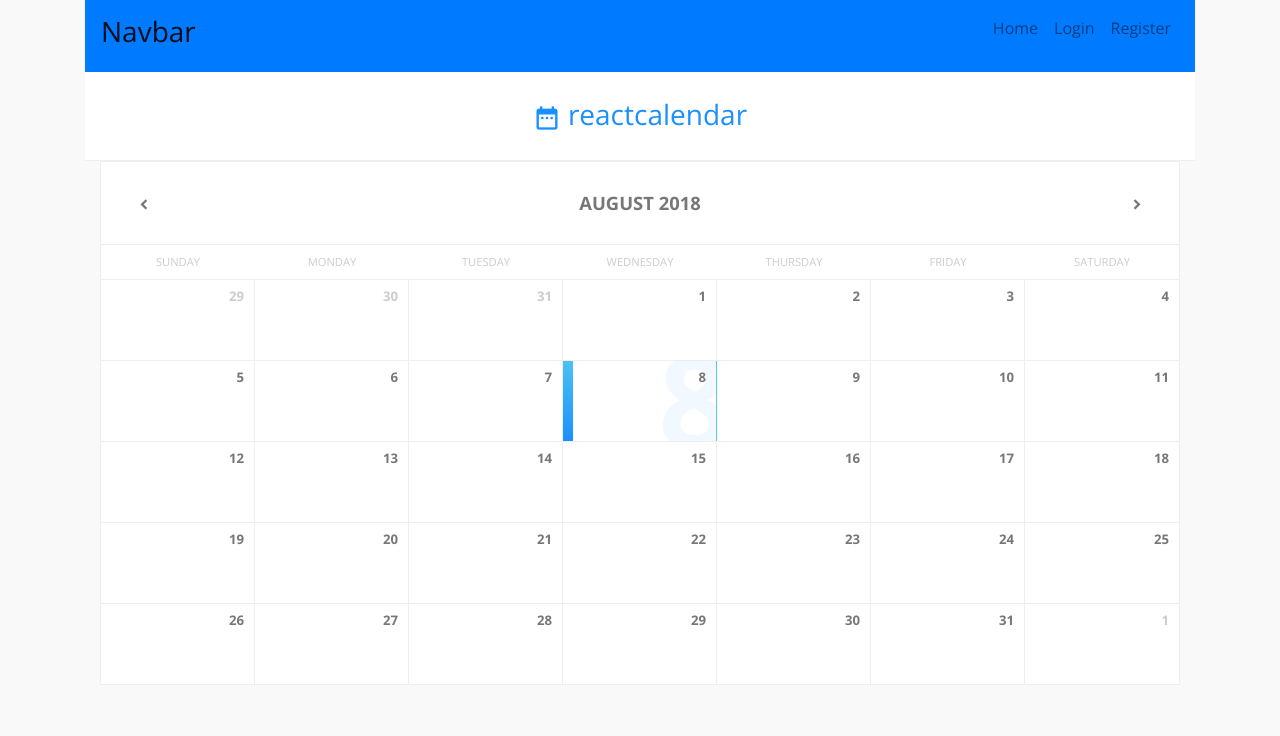
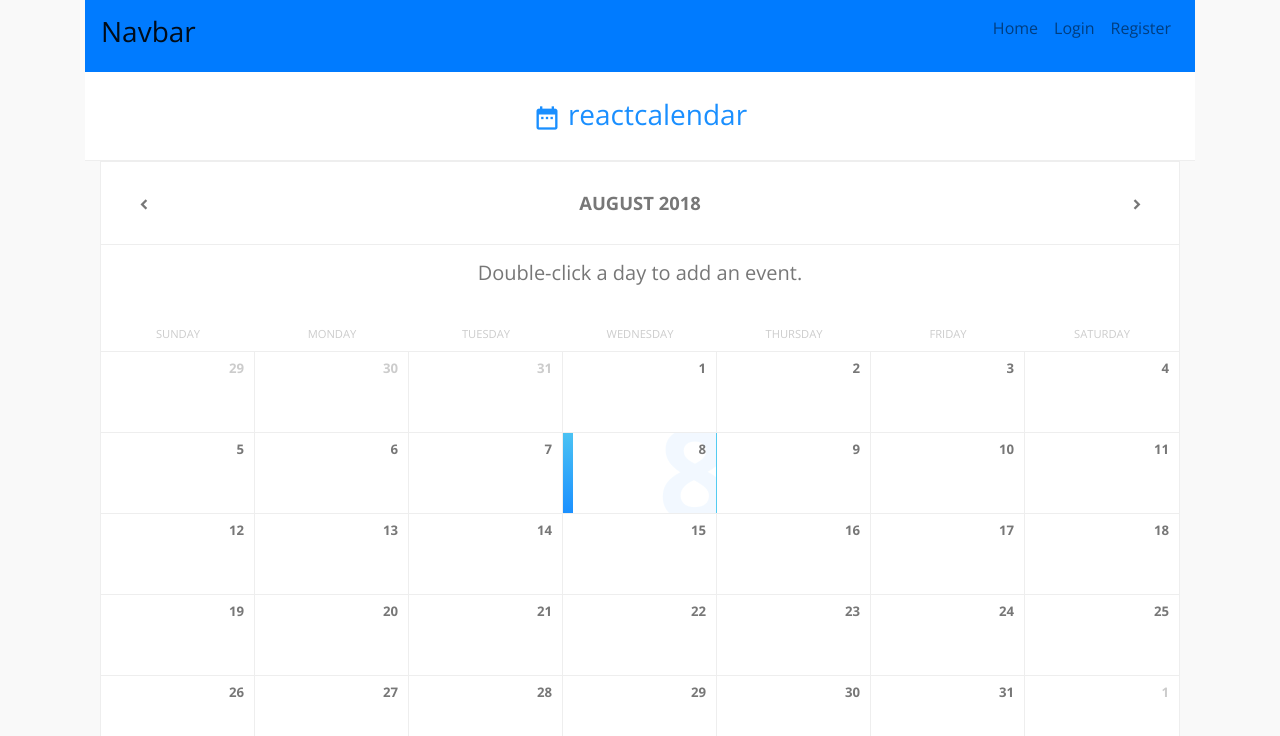
Before and after one commit to 528491/Project-3, a React (Create React App) app in the folder client/: page /calendar in a window 1280 px wide. Shown: the top 736 px of the page. Built offline with nearby package versions, Linux system fonts and the light colour scheme.

Commit message:
Add a message for double-clicking a day.

```diff
--- a/client/src/components/Calendar.jsx
+++ b/client/src/components/Calendar.jsx
@@ -1,5 +1,6 @@
 import React from "react";
 import dateFns from "date-fns";
+import Space from "./Space";
 
 class Calendar extends React.Component {
 
@@ -13,19 +14,29 @@ class Calendar extends React.Component {
     renderHeader() {
         const dateFormat = "MMMM YYYY";
         return (
+            <div>
                 <div className="header row flex-middle">
                     <div className="col col-start">
                         <div className="icon" onClick={this.prevMonth}>
                         chevron_left
                         </div>
                     </div>
-                <div className="col col-center">
+                    <div className="col col-center d-flex flex-column">
                         <span>
-                    {dateFns.format(this.state.currentMonth, dateFormat)}
+                        {dateFns.format(this.state.currentMonth, dateFormat)}{"\n"}
                         </span>
+                        {/* <span>{"\n"}</span> */}
+                        {/* <span>Double-click a day</span>
+                        <span>to add an event.</span> */}
                     </div>
                     <div className="col col-end" onClick={this.nextMonth}>
                         <div className="icon">chevron_right</div>
+                    </div>
+                </div>
+                <div className="row mt-3 mb-4">
+                    <div className="col-12 text-center">
+                        <h5>Double-click a day to add an event.</h5>
+                    </div>
                 </div>
             </div>
         );
@@ -103,12 +114,15 @@ class Calendar extends React.Component {
                 day = dateFns.addDays(day, 1);
             }
 
+            // After looping seven times.
+            // Pushes the cells in the "days" array to a row in the calendar
             rows.push(
                 <div className="row" key={day}>
                     {days}
                 </div>
             );
 
+            // Clears the "days" array of cells.
             days = [];
         }
 
```
Lines whose indentation alone changed are shown as unchanged.
